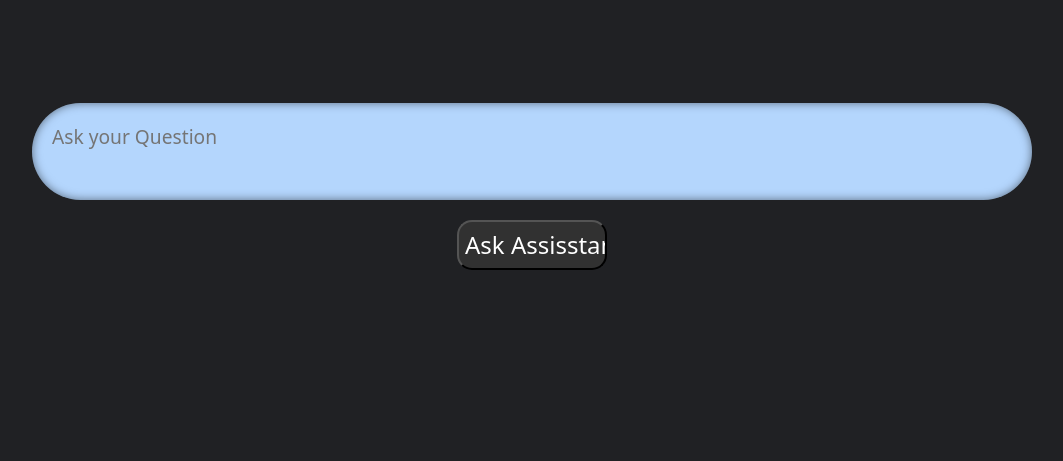
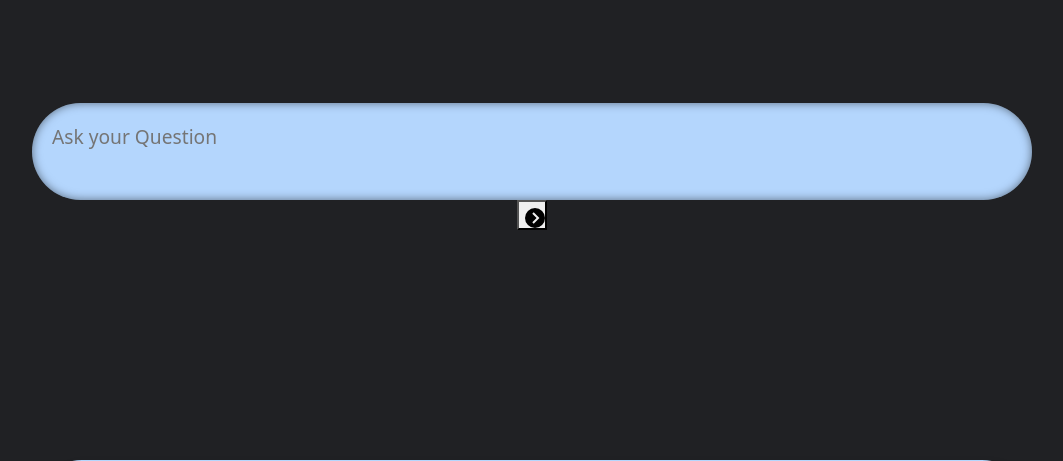
Before and after one commit to PRIME-BN1000/SIH24, a Flask app: page / in a window 1280 px wide. Shown: the part 429-890 px from the top of the page, without its empty margins (108-1171 px from the left). Run offline with Flask 2, Linux system fonts and the light colour scheme; some libraries are stand-ins or nearby versions.

Commit message:
css style

```diff
--- a/Hack4Bengal-3.0-main/Assistant Chatbot/static/style.css
+++ b/Hack4Bengal-3.0-main/Assistant Chatbot/static/style.css
@@ -250,6 +250,13 @@ input[type="range"] {
 	transform: translateY(-10px);
 }
 
+ button{
+  opacity: 0px;
+  height: 30px;
+  width: 30px;
+
+}
+
 /* Customization */
 #clickBtn {
   font-size: 50px;
--- a/Hack4Bengal-3.0-main/Assistant Chatbot/templates/chat3.5.html
+++ b/Hack4Bengal-3.0-main/Assistant Chatbot/templates/chat3.5.html
@@ -61,7 +61,17 @@ href="static/favicon.png">
       <div>
         <span id="inputs"></span>
         <textarea id="userQuery" name="question" placeholder="Ask your Question" rows = '2' ></textarea>
-        <input type="submit" value="Ask Assisstant" id='submit' class="bubbly-button">
+        <!-- <input type="submit" value="Ask Assisstant" id='submit' class="bubbly-button"> -->
+        <!-- <input type="submit" value=.'.<img src="post.svg" id="submit" class="bubbly-button">.'.> -->
+        <button type="submit" id="submit" class="bubbly-button">
+          <!-- <img src="post.svg" alt="Submit" style="width: 20px; height: 20px;"> -->
+
+            <svg xmlns="http://www.w3.org/2000/svg" width="20" height="20" viewBox="0 0 20 20">
+              <path d="M10,20A10,10,0,1,0,0,10,10,10,0,0,0,10,20ZM8.711,4.3l5.7,5.766L8.7,15.711,7.3,14.289l4.289-4.242L7.289,5.7Z"/>
+            </svg>
+
+
+      </button>
       </div>
       <div>
         <!-- <input type="submit" value="" id='submit' class="bubbly-button"> -->
```
Also changed, not shown: response.json (+4 -4 lines), Hack4Bengal-3.0-main/Assistant Chatbot/templates/post.svg (added).
